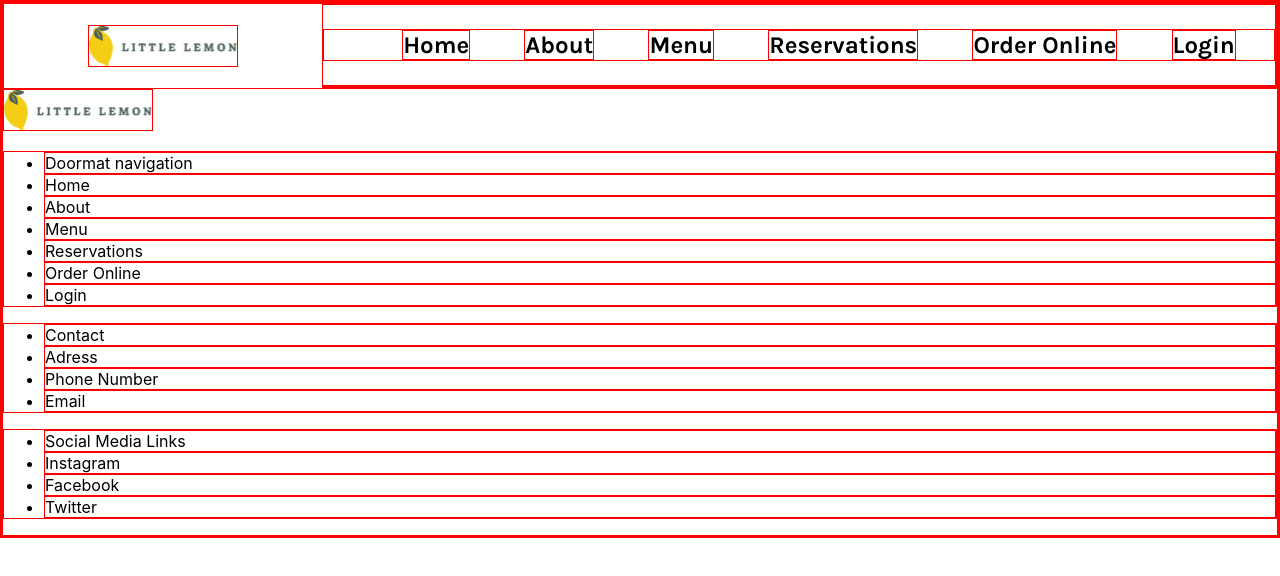
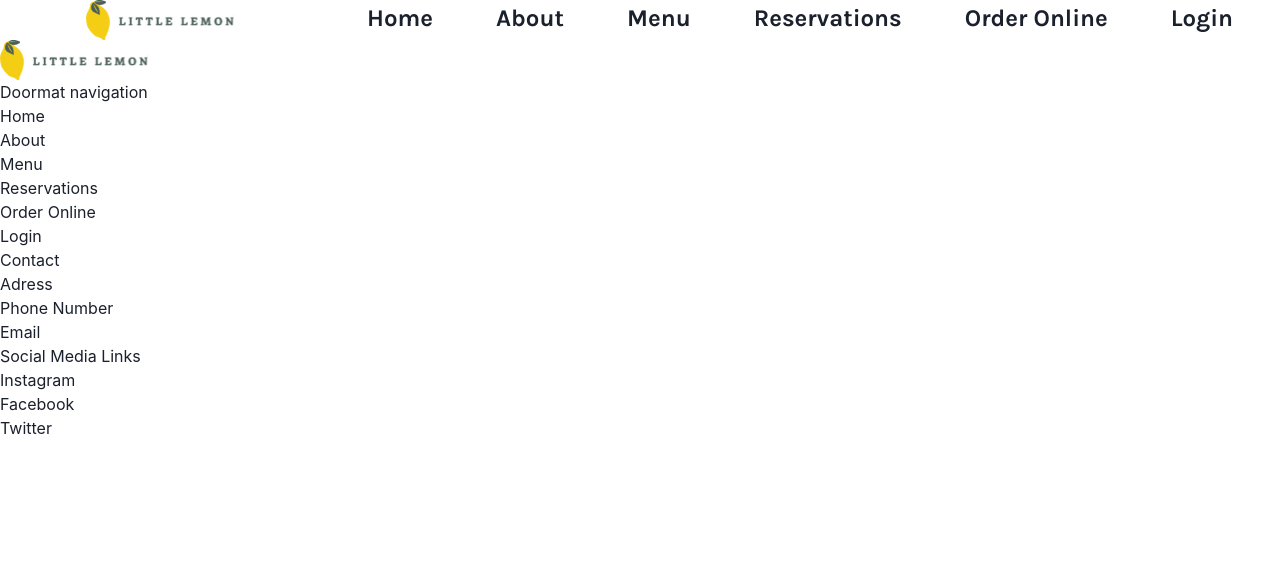
Before and after one commit to claudiooleite/litle_lemon, a React (Create React App) app: page / in a window 1280 px wide. Shown: the top 576 px of the page. Built offline with nearby package versions, Linux system fonts and the light colour scheme.

Commit message:
chackra installed

```diff
--- a/package.json
+++ b/package.json
@@ -3,9 +3,13 @@
   "version": "0.1.0",
   "private": true,
   "dependencies": {
+    "@chakra-ui/react": "^2.8.2",
+    "@emotion/react": "^11.11.4",
+    "@emotion/styled": "^11.11.5",
     "@testing-library/jest-dom": "^5.17.0",
     "@testing-library/react": "^13.4.0",
     "@testing-library/user-event": "^13.5.0",
+    "framer-motion": "^11.1.9",
     "react": "^18.3.1",
     "react-dom": "^18.3.1",
     "react-scripts": "5.0.1",
--- a/src/index.js
+++ b/src/index.js
@@ -1,14 +1,17 @@
-import React from 'react';
-import ReactDOM from 'react-dom/client';
-import './index.css';
-import App from './App';
-import reportWebVitals from './reportWebVitals';
+import React from "react";
+import ReactDOM from "react-dom/client";
+import "./index.css";
+import App from "./App";
+import reportWebVitals from "./reportWebVitals";
+import { ChakraProvider } from "@chakra-ui/react";
 
-const root = ReactDOM.createRoot(document.getElementById('root'));
+const root = ReactDOM.createRoot(document.getElementById("root"));
 root.render(
-  <React.StrictMode>
-    <App />
-  </React.StrictMode>
+  <ChakraProvider>
+    <React.StrictMode>
+      <App />
+    </React.StrictMode>
+  </ChakraProvider>
 );
 
 // If you want to start measuring performance in your app, pass a function
```
Also changed, not shown: 1 other file (tests, documents, lock files or other folders).
